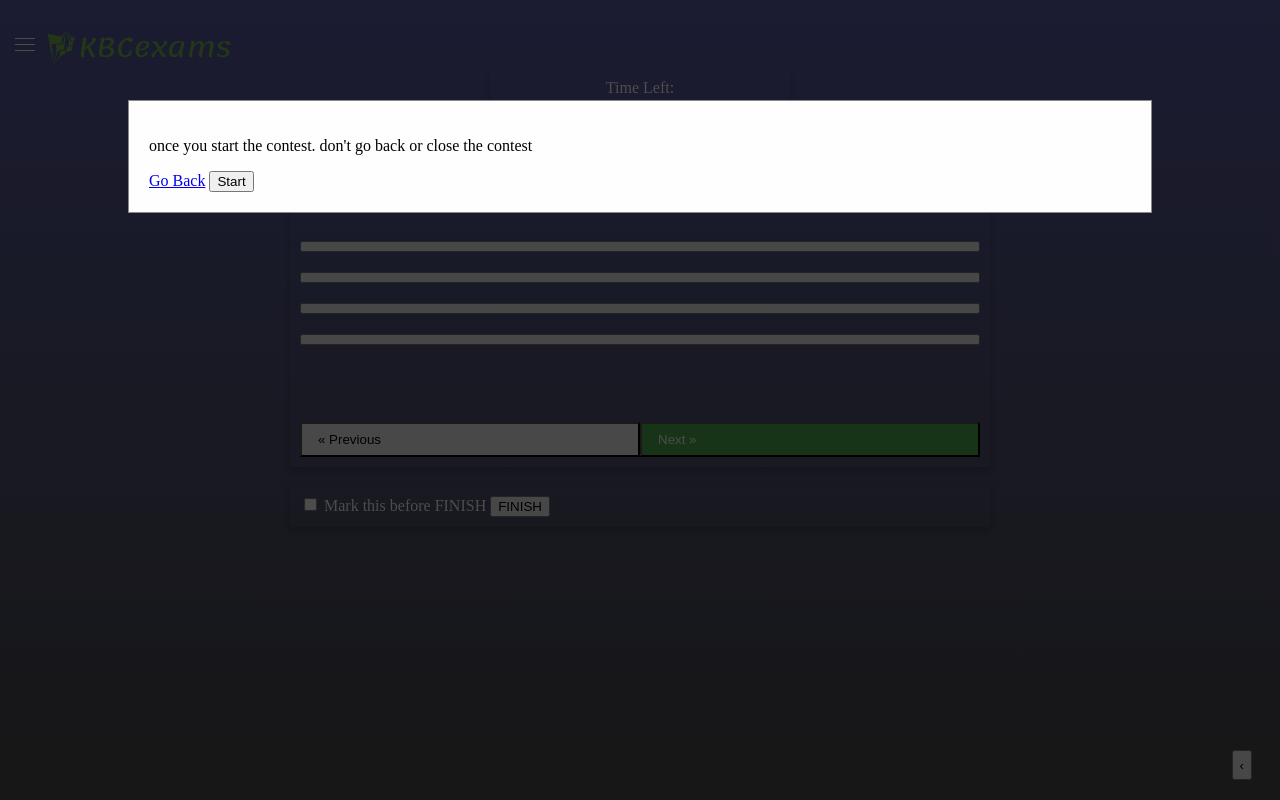
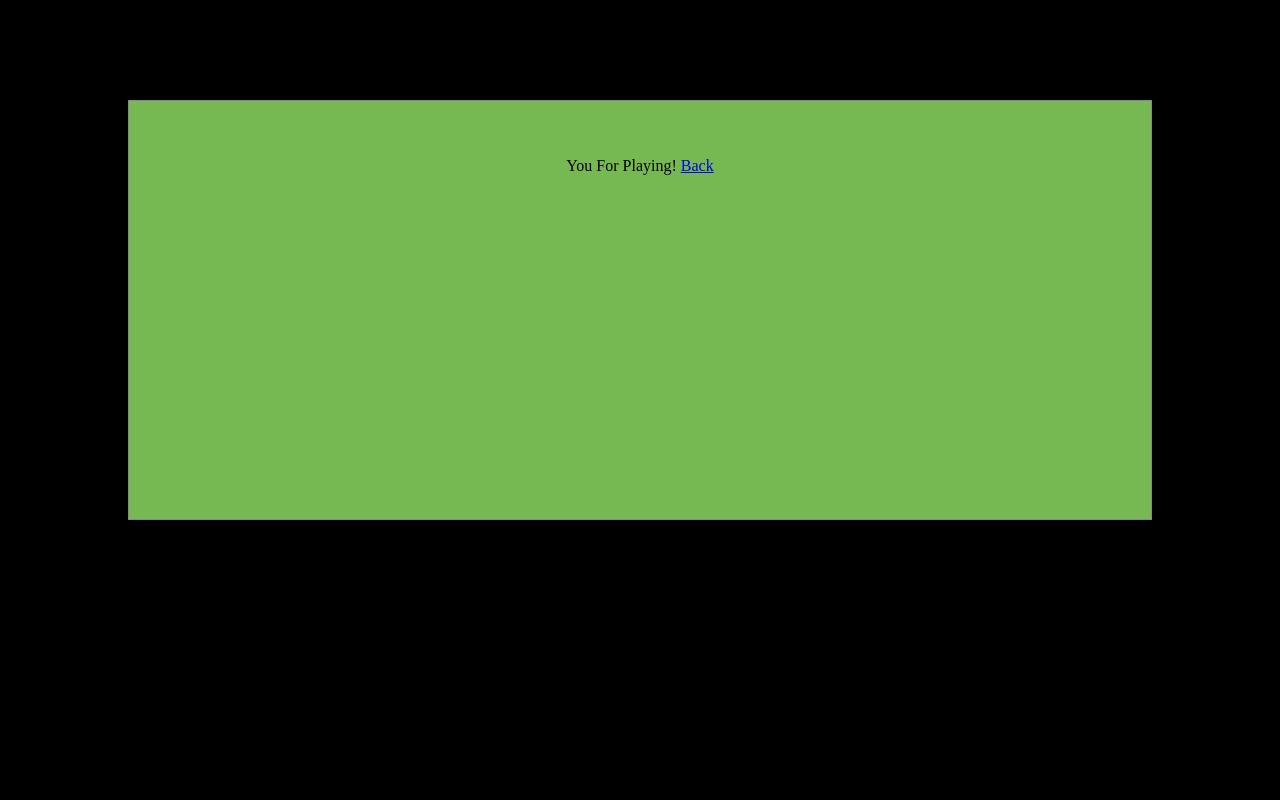
Before and after one commit to Mukul-dhiman/KBCexams, a Flask app: template templates/home_pages/main-content/contest_pages/contest_ques_page.html in a window 1280 px wide. Run offline with Flask 2, Linux system fonts and the light colour scheme; the template is opened without the code that fills it, so the values that code supplies are empty.

Commit message:
ticket detail

```diff
--- a/static/css/main_page_css/contest_ques.css
+++ b/static/css/main_page_css/contest_ques.css
@@ -227,7 +227,3 @@
   box-shadow: 0 4px 8px 0 rgba(0,0,0,0.2);
   transition: 0.3s;
 }
-
-#Finish_checkbox{
-
-}
--- a/static/css/main_page_css/thank_you.css
+++ b/static/css/main_page_css/thank_you.css
@@ -1,5 +1,31 @@
+#thankYou{
+    color: black;
+    position: fixed; /* Stay in place */
+    z-index: 1; /* Sit on top */
+    padding-top: 100px; /* Location of the box */
+    left: 0;
+    top: 0;
+    width: 100%; /* Full width */
+    height: 100%; /* Full height */
+    overflow: auto; /* Enable scroll if needed */
+    background-color: rgba(0,0,0); /* Black w/ opacity */
+}
+
+
+#thankyou_main{
+    text-align: center;
+    min-height: 300px;
+    background-color: #76b852;
+    margin: auto;
+    padding: 20px;
+    border: 1px solid #888;
+    width: 80%;
+    height: 60%;
+}
+
+
 #container{
-  text-align: center;
+  /* text-align: center; */
 }
 
 #smiley{
@@ -15,13 +41,14 @@
 }
 
 #message{
+    margin-top: 10%;
   position: absolute;
   height:200px;
   width:700px;
   top: 80px;
   align-content:center;
   text-align: center;
-  font-size: 132px;
+  font-size: 32px;
   opacity: 0.7;
 }
 
@@ -59,7 +86,7 @@
   border-radius: 7px;
   position: relative;
   left: 30px;
-  height: 50px;
+  height: 30px;
   width: 16%;
   background-color: white;
   opacity: 0.3;
--- a/static/js/contest_ques.js
+++ b/static/js/contest_ques.js
@@ -281,7 +281,7 @@ function finish_contest(q_response){
         url: qurl,
         data: {start_date, start_h, start_m, start_s, q_response},
         success: function (data) {
-            // document.getElementById("myModal").style.display = "none";
+            document.getElementById("thankYou").style.display = "block";
             // $('#myModal').removeClass('is-blurred');
             console.log(data);
         },
--- a/templates/home_pages/main-content/contest_pages/contest_ques_page.html
+++ b/templates/home_pages/main-content/contest_pages/contest_ques_page.html
@@ -3,6 +3,8 @@
 
 {% block static_content %}
 <link href="{{ url_for('static', filename='css/main_page_css/contest_ques.css') }}" rel="stylesheet" type="text/css"
+    media="all" />
+<link href="{{ url_for('static', filename='css/main_page_css/thank_you.css') }}" rel="stylesheet" type="text/css"
     media="all" />
 <script rel="javascript" type="text/javascript" src="{{ url_for('static',filename='js/contest_ques.js') }}"></script>
 
@@ -23,7 +25,7 @@
         <div>
             Question
             <span id="QuestionNumber"></span>:
-            <span  id="question_statement">
+            <span id="question_statement">
 
             </span>
         </div>
@@ -67,7 +69,7 @@
     </div>
 </div>
 <br>
-<div class="sumbit_floor" >
+<div class="sumbit_floor">
     <span id="checkbox_msg"></span>
     <span>
         <input type="checkbox" id="Finish_checkbox" required="">
@@ -91,6 +93,27 @@
 
 </div>
 
+
+<div id="thankYou" >
+    <div id="thankyou_main">
+        <!-- <div id="smiley">
+            =)
+        </div> -->
+        <br><br>
+        <!-- <div id="message"> -->
+        <div> You For Playing!
+            <!-- <div class="confetti"></div>
+            <div class="confetti"></div>
+            <div class="confetti"></div>
+            <div class="confetti"></div>
+            <div class="confetti"></div>
+            <div class="confetti"></div> -->
+            <a href="/ticket/{{ticketID}}">Back</a>
+        </div>
+    </div>
+</div>
+
+
 <div class="panel-wrap">
     <div class="panel">
         <h3>Yay! Panels!</h3>
```
Also changed, not shown: templates/home_pages/main-content/contest_pages/contest_env.html (+26 -2 lines).
